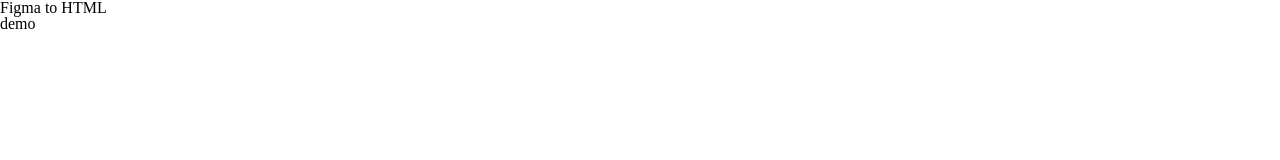
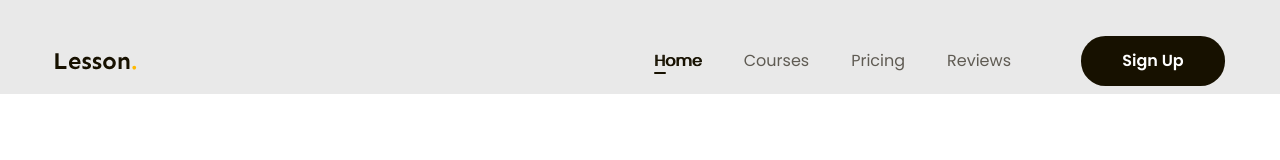
Before and after one commit to Hieu-Pham2608/figma-to-html, a plain HTML site: page index.html in a window 1280 px wide. Shown: the top 160 px of the page. Drawn offline with Linux system fonts and the light colour scheme.

Commit message:
P3 làm phần header

```diff
--- a/assets/css/slyle.css
+++ b/assets/css/slyle.css
@@ -2,9 +2,90 @@
   box-sizing: border-box;
 }
 html {
+  /* height: 1711px; */
   font-size: 62.5%;
 }
 /* Khôi phục lại cỡ chữ mặt định theo rem */
 body {
+  height: 10000px;
   font-size: 1.6rem;
+  font-family: "Poppins", sans-serif;
 }
+/* =======Common========= */
+a {
+  text-decoration: none;
+}
+.main-content {
+  width: 1170px;
+  max-width: calc(100% - 48px);
+  margin-left: auto;
+  margin-right: auto;
+}
+.btn {
+  display: inline-block;
+  padding: 0 16px;
+  line-height: 50px;
+  min-width: 118px;
+  text-align: center;
+  color: #fff;
+  font-size: 1.6rem;
+  font-weight: 600;
+  border-radius: 24.5px;
+  background-color: #171100;
+}
+/* ==========Header========*/
+.header {
+  background: #e9e9e9;
+}
+.header.fixed {
+  position: sticky;
+  top: -28px;
+}
+.header .body {
+  display: flex;
+  align-items: center;
+  padding: 36px 0 8px;
+}
+.nav {
+  margin-left: auto;
+}
+.nav ul {
+  display: flex;
+}
+.nav a {
+  color: #5f5b53;
+  /* text-align: center; */
+  /* font-family: Poppings; */
+  font-size: 1.6rem;
+  /* font-style: normal;
+  font-weight: 400;
+  line-height: 2.8rem; */
+  padding: 8px 21px;
+  position: relative;
+}
+.nav li.active a {
+  color: #171100;
+  text-shadow: 1px 0 0 currentColor;
+}
+.nav a:hover {
+  color: #171100;
+  /* font-weight: 600; */
+  text-shadow: 1px 0 0 currentColor;
+}
+.nav li.active a::after {
+  display: block;
+  position: absolute;
+  left: 21px;
+  bottom: 6px;
+  content: "";
+  width: 12px;
+  height: 2px;
+  border-radius: 1px;
+  background: #171100;
+}
+.header .btn-sing-up {
+  width: 144px;
+}
+.header .action {
+  margin-left: 49px;
+}
--- a/index.html
+++ b/index.html
@@ -3,13 +3,46 @@
   <head>
     <meta charset="UTF-8" />
     <meta name="viewport" content="width=device-width, initial-scale=1.0" />
-
+    <link rel="preconnect" href="https://fonts.googleapis.com" />
+    <link rel="preconnect" href="https://fonts.gstatic.com" crossorigin />
+    <link
+      href="https://fonts.googleapis.com/css2?family=Poppins:ital,wght@0,400;0,500;0,600;0,700;1,400&family=Sen:wght@700&display=swap"
+      rel="stylesheet"
+    />
     <link rel="stylesheet" href="./assets/css/reset.css" />
     <link rel="stylesheet" href="./assets/css/slyle.css" />
     <title>Figma to HTML</title>
   </head>
   <body>
-    <h1>Figma to HTML</h1>
-    <h2>demo</h2>
+    <header class="header fixed">
+      <div class="main-content">
+        <div class="body">
+          <!-- logo -->
+          <img src="./assets/img/Lesson..svg" alt="Lesson." class="logo" />
+          <!-- nav -->
+          <nav class="nav">
+            <ul>
+              <li class="active">
+                <a href="#!">Home</a>
+              </li>
+              <li>
+                <a href="#!">Courses</a>
+              </li>
+              <li>
+                <a href="#!">Pricing</a>
+              </li>
+              <li>
+                <a href="#!">Reviews</a>
+              </li>
+            </ul>
+          </nav>
+
+          <!-- bnt buton -->
+          <div class="action">
+            <a href="#!" class="btn btn-sing-up">Sign Up</a>
+          </div>
+        </div>
+      </div>
+    </header>
   </body>
 </html>
```
Also changed, not shown: assets/img/Lesson..svg (added).
